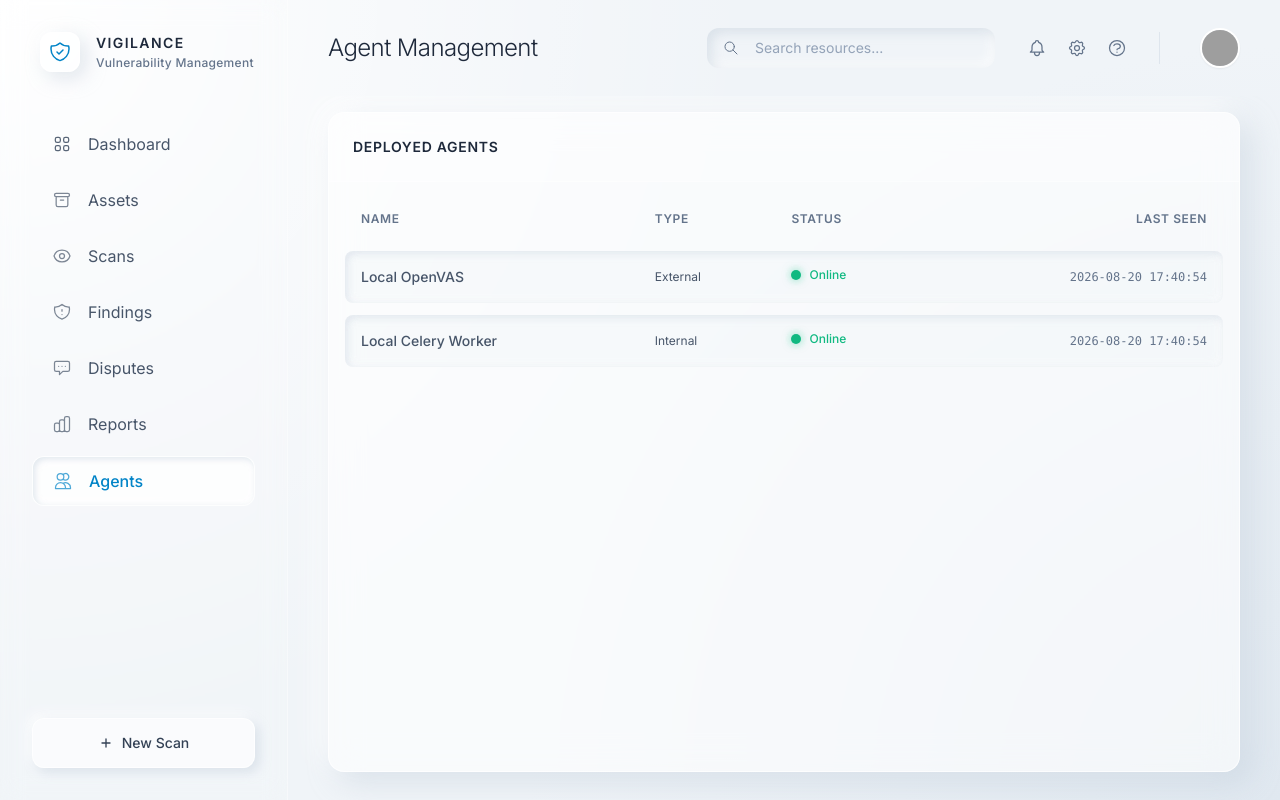
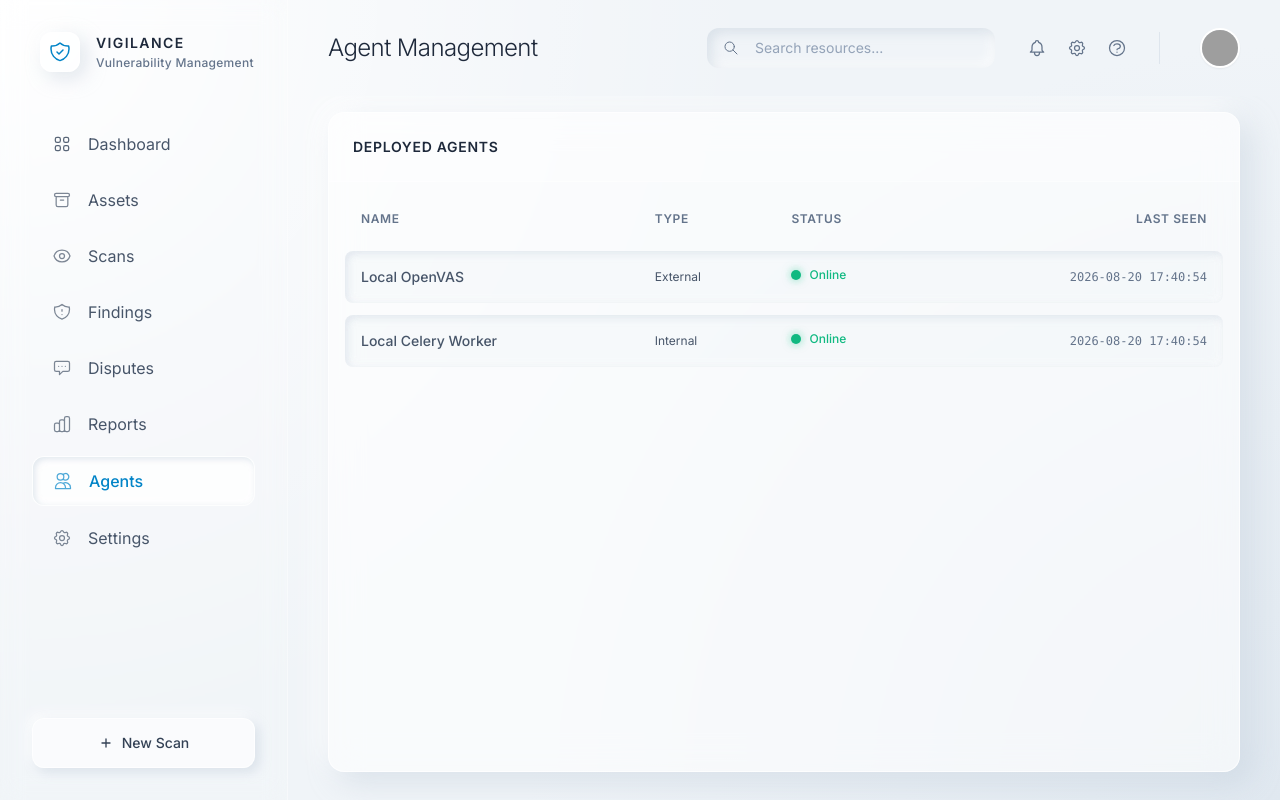
Before and after one commit to shagunchaudhary794/scanner, a Flask app: page /agents in a window 1280 px wide. Run offline with Flask 3, Linux system fonts and the light colour scheme; some libraries are stand-ins or nearby versions; grey boxes are pictures that could not be loaded.

Commit message:
Update base.html

```diff
--- a/templates/base.html
+++ b/templates/base.html
@@ -168,6 +168,10 @@
                     <svg class="w-5 h-5 opacity-70" fill="none" stroke="currentColor" viewbox="0 0 24 24"><path d="M12 4.354a4 4 0 110 5.292M15 21H3v-1a6 6 0 0112 0v1zm0 0h6v-1a6 6 0 00-9-5.197M13 7a4 4 0 11-8 0 4 4 0 018 0z" stroke-linecap="round" stroke-linejoin="round" stroke-width="1.5"></path></svg>
                     Agents
                 </a>
+                <a class="flex items-center gap-4 px-5 py-3 rounded-xl {% if request.endpoint == 'main.org_settings' %}glacier-nav-active text-glacier-blue font-medium{% else %}hover:bg-white/40 text-slate-600 hover:text-slate-900 transition-all duration-300{% endif %}" href="{{ url_for('main.org_settings') }}">
+                    <svg class="w-5 h-5 opacity-70" fill="none" stroke="currentColor" viewbox="0 0 24 24"><path d="M10.325 4.317c.426-1.756 2.924-1.756 3.35 0a1.724 1.724 0 002.573 1.066c1.543-.94 3.31.826 2.37 2.37a1.724 1.724 0 001.065 2.572c1.756.426 1.756 2.924 0 3.35a1.724 1.724 0 00-1.066 2.573c.94 1.543-.826 3.31-2.37 2.37a1.724 1.724 0 00-2.572 1.065c-.426 1.756-2.924 1.756-3.35 0a1.724 1.724 0 00-2.573-1.066c-1.543.94-3.31-.826-2.37-2.37a1.724 1.724 0 00-1.065-2.572c-1.756-.426-1.756-2.924 0-3.35a1.724 1.724 0 001.066-2.573c-.94-1.543.826-3.31 2.37-2.37.996.608 2.296.07 2.572-1.065z" stroke-linecap="round" stroke-linejoin="round" stroke-width="1.5"></path><circle cx="12" cy="12" r="3" stroke-width="1.5"></circle></svg>
+                    Settings
+                </a>
             </nav>
         </div>
         <a href="{{ url_for('main.new_scan') }}" class="w-full py-3.5 flex items-center justify-center gap-2 text-sm font-medium text-slate-700 glacier-btn rounded-xl">
```
